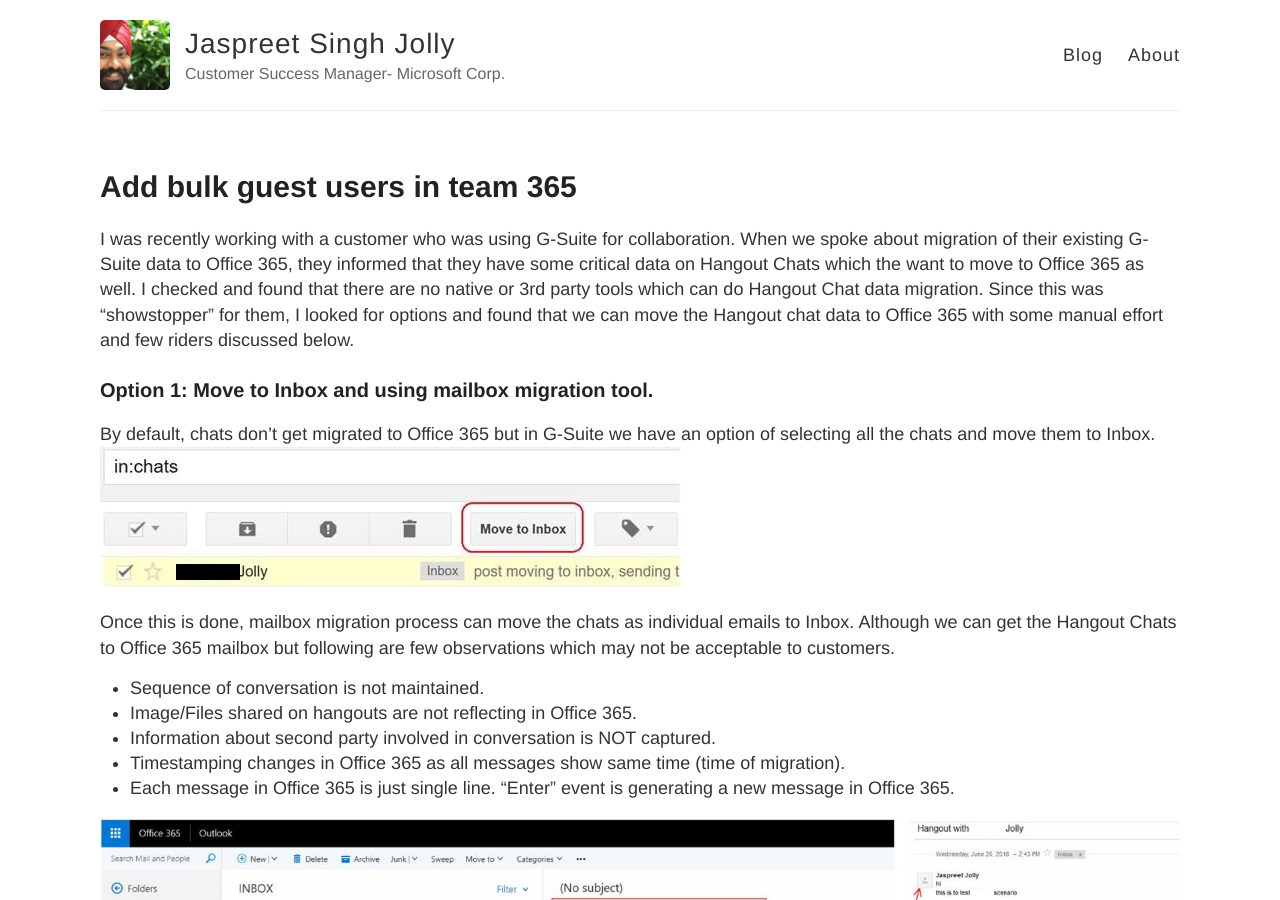
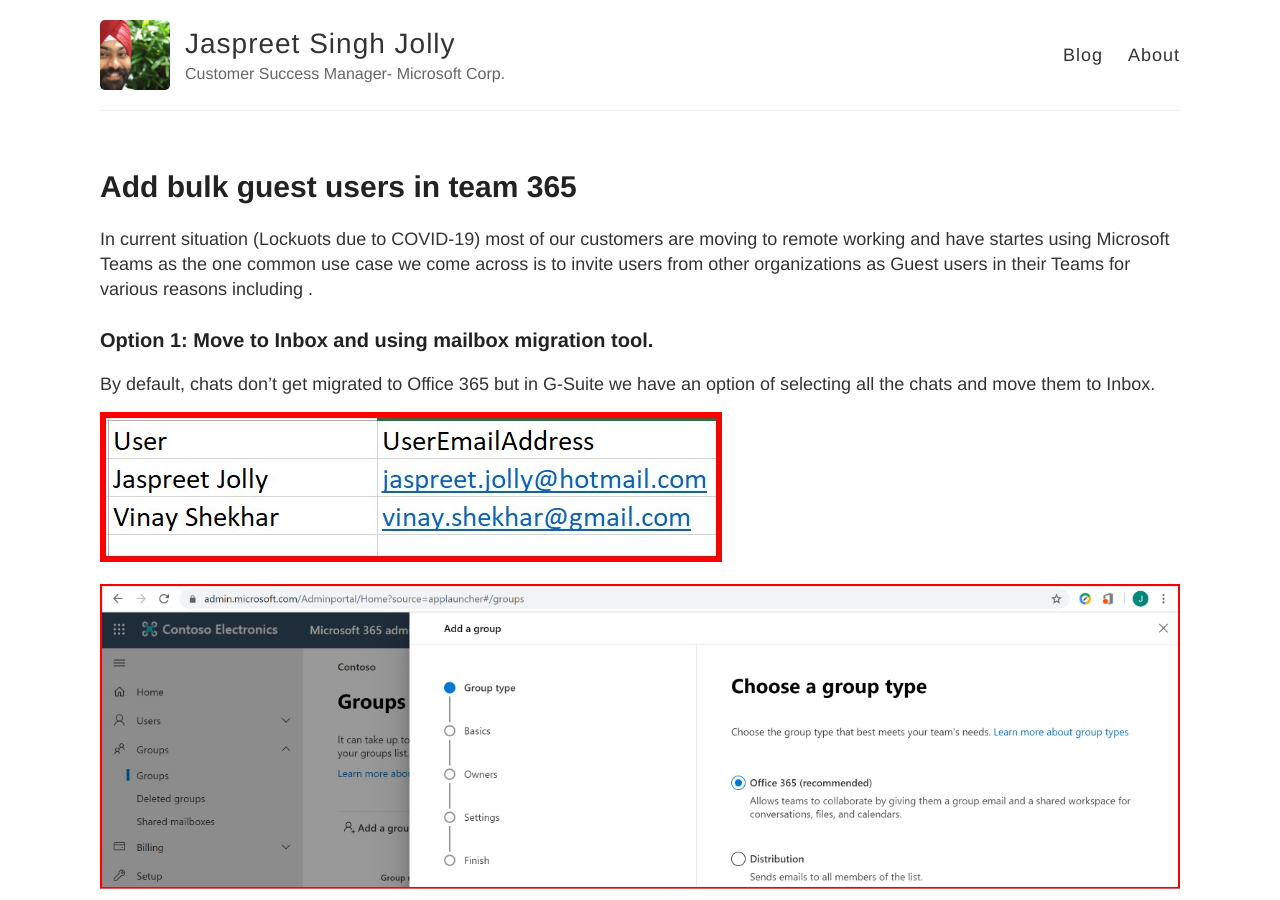
Before and after one commit to jaspreetjolly/github.io, a Jekyll site: the page built from _posts/2020-08-26-Add bulk Guest users in Team 365.md, in a window 1280 px wide and 900 px high. Built offline with Jekyll 4.4.1, drawn with Linux system fonts in a browser that asks for light colours; comment, search, counter and statistics services are not loaded.

Commit message:
Update 2020-08-26-Add bulk Guest users in Team 365.md

```diff
--- a/_posts/2020-08-26-Add bulk Guest users in Team 365.md
+++ b/_posts/2020-08-26-Add bulk Guest users in Team 365.md
@@ -1,14 +1,28 @@
 ---
 layout: post
-#title: Move Google Hangout chats to O365
+#title: Add Bulk Guest users in Teams
 
 ---
-I was recently working with a customer who was using G-Suite for collaboration. When we spoke about migration of their existing G-Suite data to Office 365, they informed that they have some critical data on Hangout Chats which the want to move to Office 365 as well. I checked and found that there are no native or 3rd party tools which can do Hangout Chat data migration. Since this was "showstopper" for them, I looked for options and found that we can move the Hangout chat data to Office 365 with some manual effort and few riders discussed below.
+In current situation (Lockuots due to COVID-19) most of our customers are moving to remote working and have startes using Microsoft Teams as the one common use case we come across is to invite users from other organizations as Guest users in their Teams for various reasons including .
 
 ### Option 1: Move to Inbox and using mailbox migration tool.
 
 By default, chats don’t get migrated to Office 365 but in G-Suite we have an option of selecting all the chats and move them to Inbox.
-![](/images/G_Suite_Move to Inbox.jpg)
+
+
+
+![](/images/csv.jpg)
+
+![](/images/Create Group1.jpg)
+
+![](/images/Create Group5.jpg)
+
+![](/images/Invite Email.jpg)
+![](/images/Get Link to Team.jpg)
+
+
+
+
 
 Once this is done, mailbox migration process can move the chats as individual emails to Inbox. Although we can get the Hangout Chats to Office 365 mailbox but following are few observations which may not be acceptable to customers.
 
```
